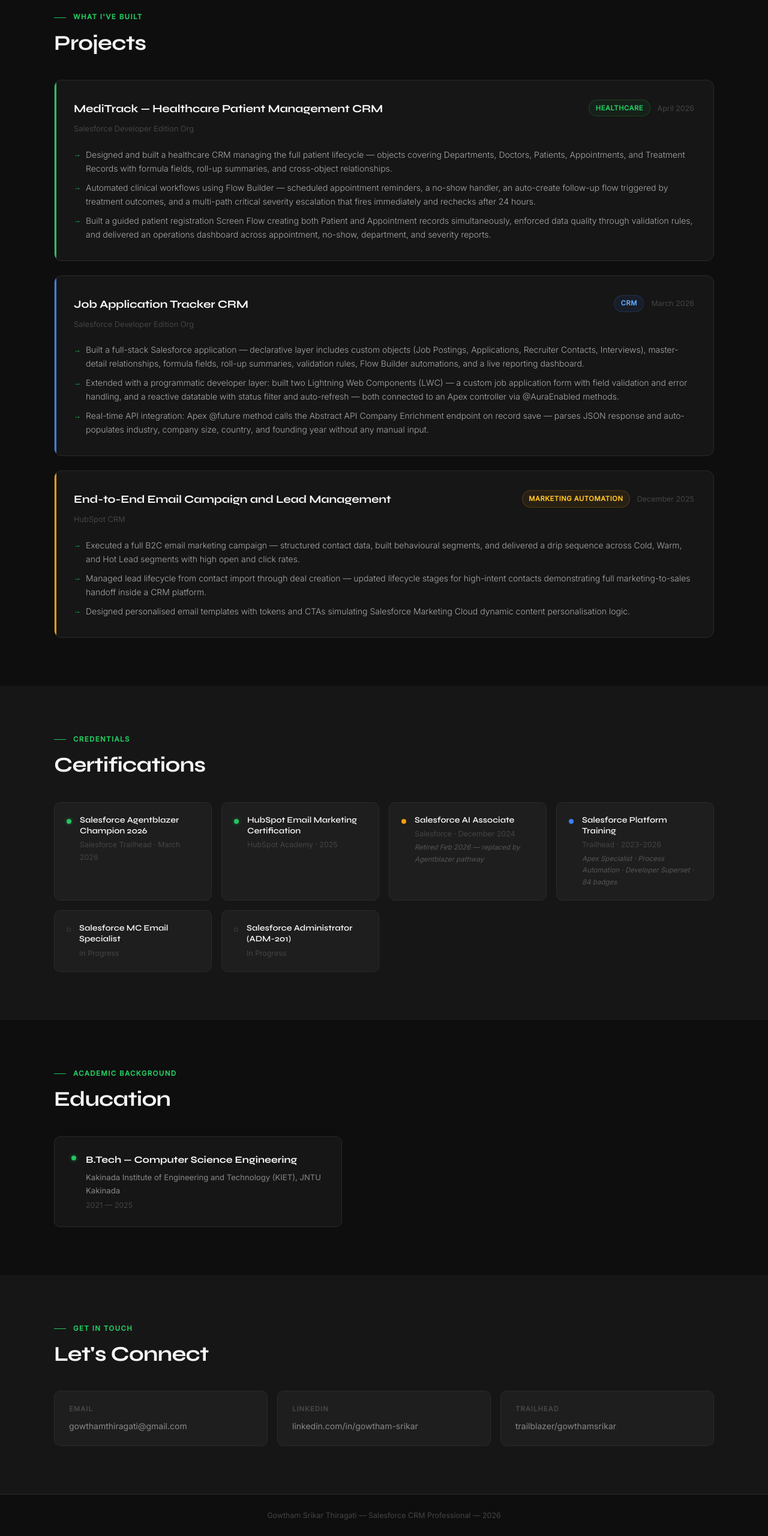
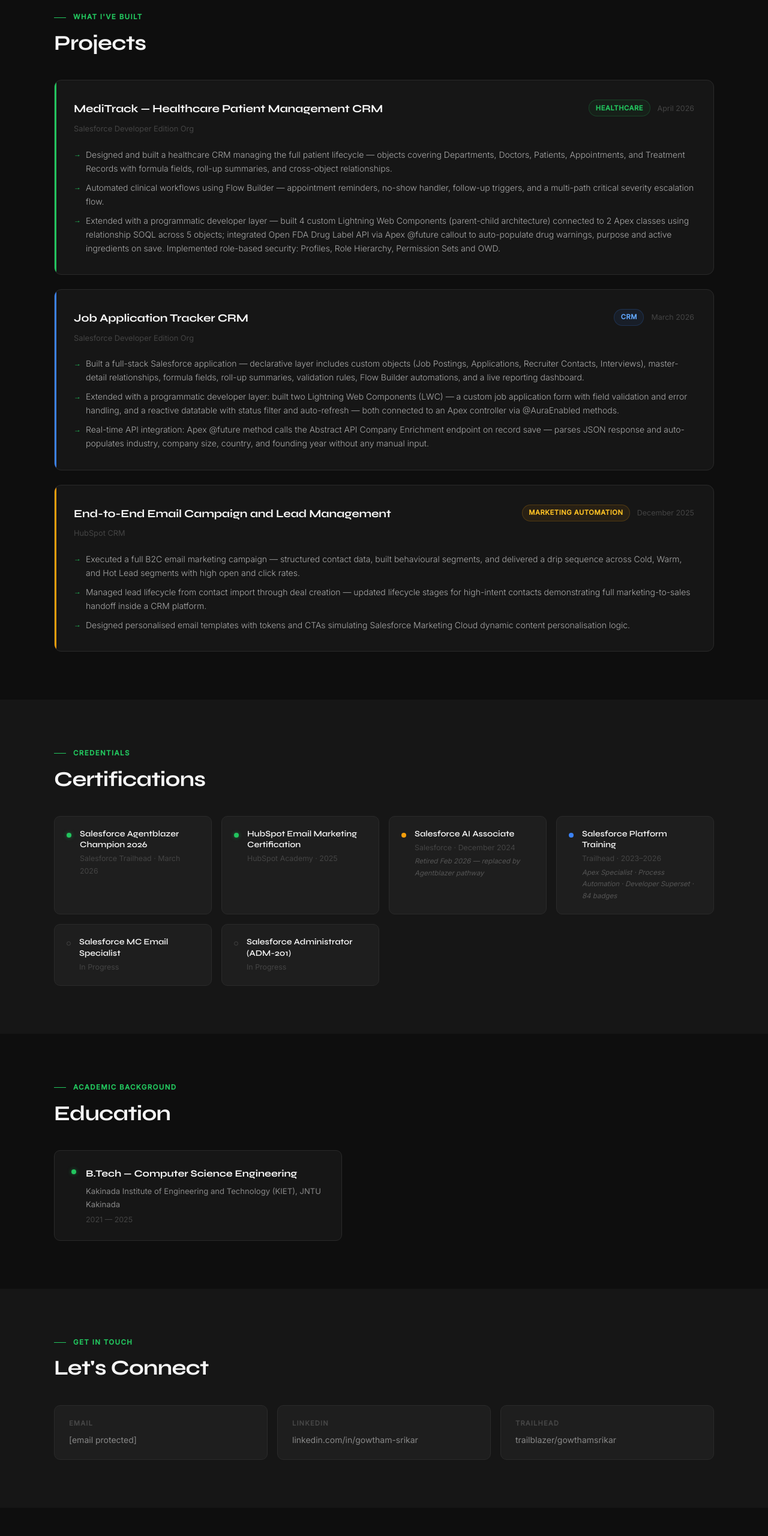
Before and after one commit to gowtham201/gowtham201.github.io, a plain HTML site: page index.html in a window 1280 px wide. Shown: the part 1609-4169 px from the top of the page at 60% size. After the commit the page ends 4122 px from the top, so only its background shows below. Drawn offline with Linux system fonts and the light colour scheme.

Commit message:
index.html

```diff
--- a/index.html
+++ b/index.html
@@ -157,8 +157,8 @@
         <div class="proj-platform">Salesforce Developer Edition Org</div>
         <ul class="proj-bullets">
           <li>Designed and built a healthcare CRM managing the full patient lifecycle — objects covering Departments, Doctors, Patients, Appointments, and Treatment Records with formula fields, roll-up summaries, and cross-object relationships.</li>
-          <li>Automated clinical workflows using Flow Builder — scheduled appointment reminders, a no-show handler, an auto-create follow-up flow triggered by treatment outcomes, and a multi-path critical severity escalation that fires immediately and rechecks after 24 hours.</li>
-          <li>Built a guided patient registration Screen Flow creating both Patient and Appointment records simultaneously, enforced data quality through validation rules, and delivered an operations dashboard across appointment, no-show, department, and severity reports.</li>
+          <li>Automated clinical workflows using Flow Builder — appointment reminders, no-show handler, follow-up triggers, and a multi-path critical severity escalation flow.</li>
+          <li>Extended with a programmatic developer layer — built 4 custom Lightning Web Components (parent-child architecture) connected to 2 Apex classes using relationship SOQL across 5 objects; integrated Open FDA Drug Label API via Apex @future callout to auto-populate drug warnings, purpose and active ingredients on save. Implemented role-based security: Profiles, Role Hierarchy, Permission Sets and OWD.</li>
         </ul>
       </div>
 
@@ -217,14 +217,6 @@
     <div class="sec-eyebrow"><div class="sec-eyebrow-line"></div><span class="sec-label">Get In Touch</span></div>
     <h2 class="sec-title">Let's Connect</h2>
     <div class="contact-grid">
-      <a href="mailto:gowthamthiragati@gmail.com" class="contact-link fi"><div class="contact-link-label">Email</div><div class="contact-link-value">gowthamthiragati@gmail.com</div></a>
+      <a href="/cdn-cgi/l/email-protection#34535b43405c5559405c5d46555355405d745359555d581a575b59" class="contact-link fi"><div class="contact-link-label">Email</div><div class="contact-link-value"><span class="__cf_email__" data-cfemail="ddbab2aaa9b5bcb0a9b5b4afbcbabca9b49dbab0bcb4b1f3beb2b0">[email&#160;protected]</span></div></a>
       <a href="https://www.linkedin.com/in/gowtham-srikar-1317b6228/" target="_blank" class="contact-link fi"><div class="contact-link-label">LinkedIn</div><div class="contact-link-value">linkedin.com/in/gowtham-srikar</div></a>
       <a href="https://www.salesforce.com/trailblazer/gowthamsrikar" target="_blank" class="contact-link fi"><div class="contact-link-label">Trailhead</div><div class="contact-link-value">trailblazer/gowthamsrikar</div></a>
-    </div>
-  </div>
-</section>
-
-<footer>Gowtham Srikar Thiragati — Salesforce CRM Professional — 2026</footer>
-
-<script>
-const obs=new Intersecti
```
